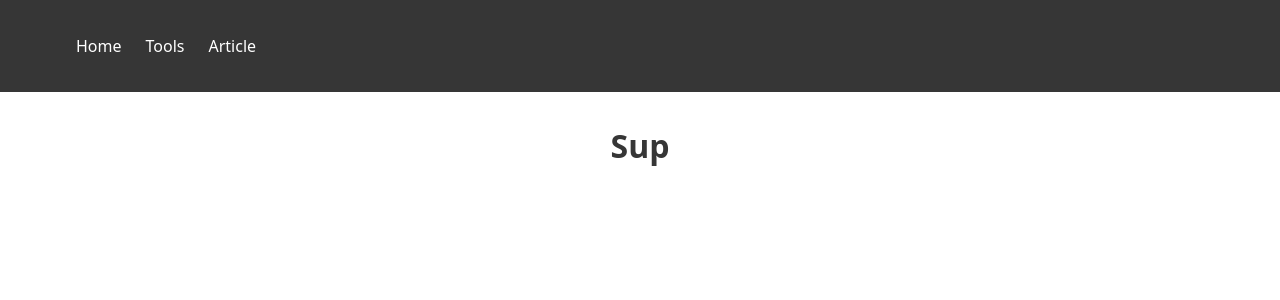
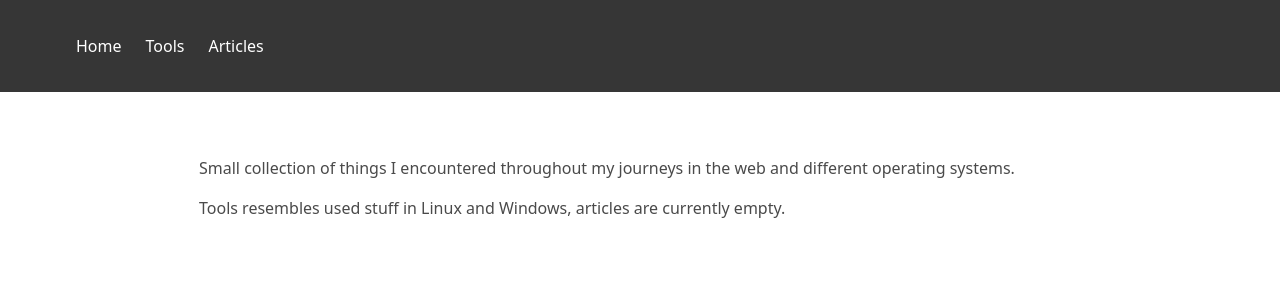
Before and after one commit to wuzzler/wuzzler.github.io, a Jekyll site: the page built from index.html, in a window 1280 px wide. Shown: the top 300 px of the page. Built offline with Jekyll 4.4.1, drawn with Linux system fonts in a browser that asks for light colours; nearby versions of some CDN libraries; Markdown is read by kramdown in place of the engine named in the settings.

Commit message:
maybe fix of issue with trailing backslash
also added some content

```diff
--- a/Gemfile
+++ b/Gemfile
@@ -7,6 +7,7 @@ git_source(:github) {|repo_name| "https://github.com/#{repo_name}" }
 gem "jekyll"
 
 gem "jekyll-theme-minimal"
+
 # markdown GFM
 group :jekyll_plugins do
     gem 'jekyll-commonmark'
--- a/_config.yml
+++ b/_config.yml
@@ -4,6 +4,7 @@ title: Config
 collections:
   tools:
     output: true
+    permalink: /tools/
 
 defaults:
   - scope:
--- a/_data/navigation.yml
+++ b/_data/navigation.yml
@@ -2,5 +2,5 @@
   link: /
 - name: Tools
   link: /tools.html
-- name: Article
+- name: Articles
   link: /articles.html
--- a/index.html
+++ b/index.html
@@ -3,5 +3,12 @@ layout: default
 title:  Home
 ---
 <div class="columns is-centered">
-    <h1 class="title">Sup</h1><br>
+    <div class="column">
+        <p>
+        Small collection of things I encountered throughout my journeys in the web and different operating systems.
+        </p>
+        <p>
+        Tools resembles used stuff in Linux and Windows, articles are currently empty.
+        </p>
+    </div>
 </div>
```
Also changed, not shown: _tools/sed.md (+2 -1 lines), Gemfile.lock, README.md, 1 other file.
